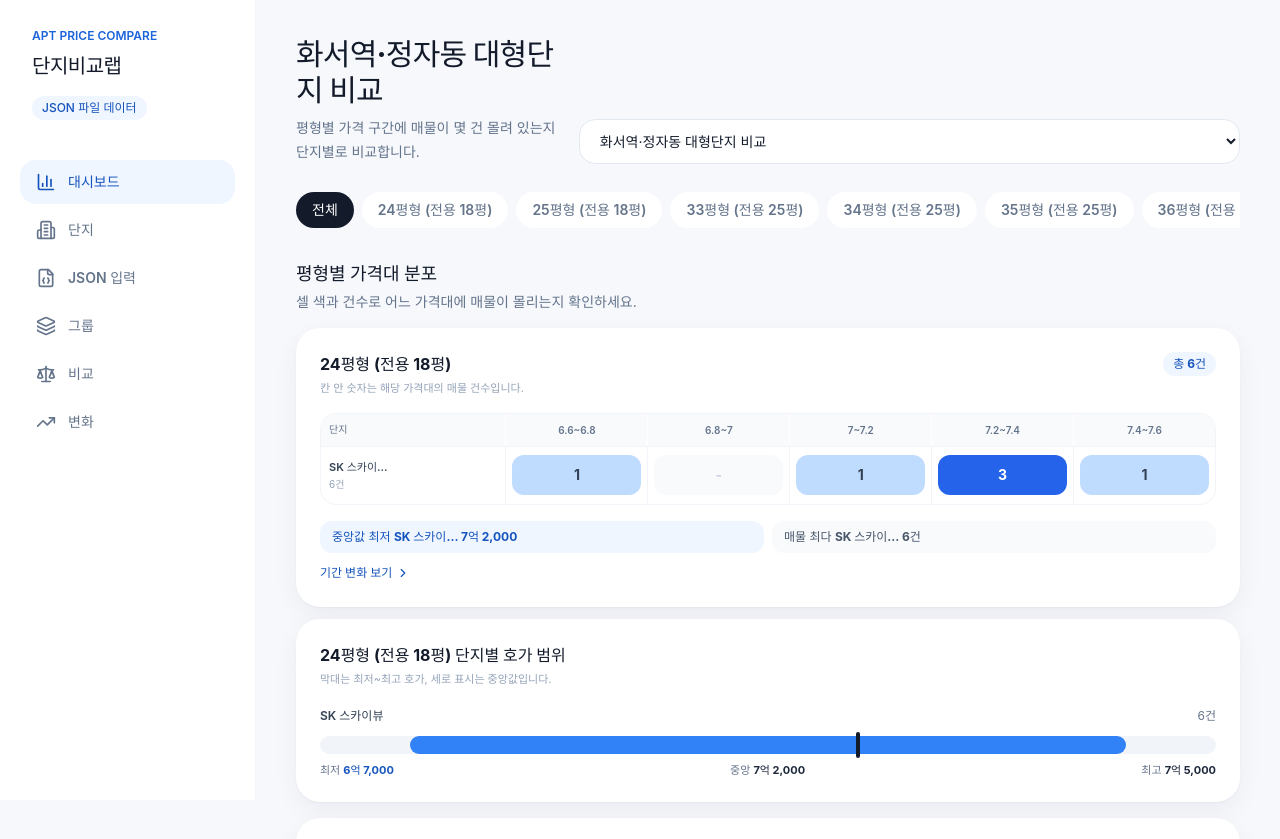
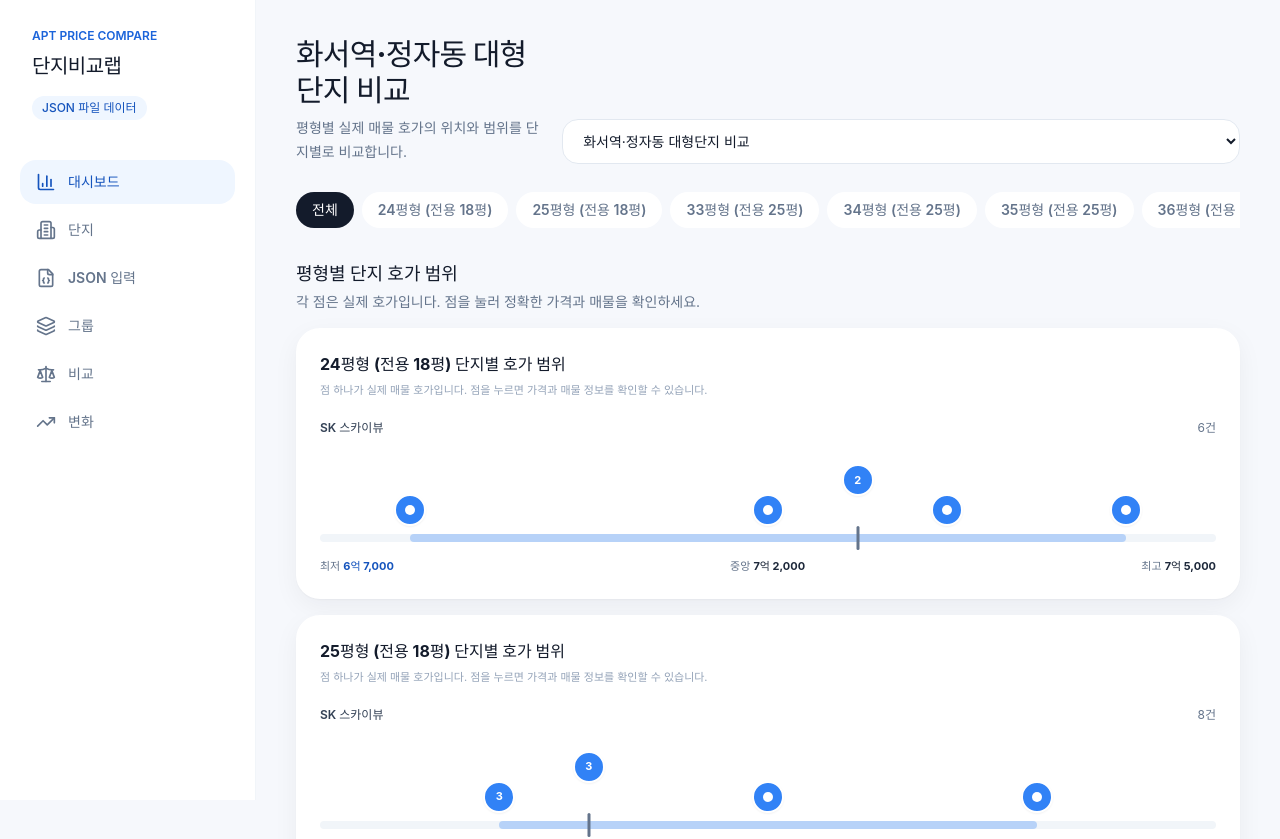
Before and after one commit to impaztt/apt, a React (Vite) app: page / in a window 1280 px wide. Shown: the top 839 px of the page. Built offline with nearby package versions, Linux system fonts and the light colour scheme.

Commit message:
Replace dashboard buckets with interactive price points

```diff
--- a/src/features/comparisons/components/PriceRangeSummary.tsx
+++ b/src/features/comparisons/components/PriceRangeSummary.tsx
@@ -1,10 +1,69 @@
-import type { ListingAreaSummary } from '../../listings/types';
+import { useState } from 'react';
+import type { ApartmentListing, ListingAreaSummary } from '../../listings/types';
+import { formatDate } from '../../../shared/utils/date';
 import { formatPrice } from '../../../shared/utils/price';
+import { getAreaGroup } from '../../../shared/utils/area';
 import { Card } from '../../../shared/components/Card';
 
 const COLORS = ['#3182f6', '#8b5cf6', '#16a34a', '#f97316'];
 
-export function PriceRangeSummary({ summaries, title = '단지별 호가 범위' }: { summaries: ListingAreaSummary[]; title?: string }) {
+type PricedListing = ApartmentListing & { price: number };
+
+interface PriceMarker {
+  key: string;
+  price: number;
+  listings: PricedListing[];
+  lane: number;
+}
+
+function createMarkers(
+  summary: ListingAreaSummary,
+  listings: ApartmentListing[],
+  position: (price: number) => number,
+): PriceMarker[] {
+  const grouped = new Map<number, PricedListing[]>();
+
+  listings
+    .filter(
+      (listing): listing is PricedListing =>
+        listing.complex_id === summary.complex_id &&
+        listing.deal_type === '매매' &&
+        listing.price !== null &&
+        getAreaGroup(listing) === summary.area_group,
+    )
+    .sort((a, b) => a.price - b.price)
+    .forEach((listing) => {
+      const samePrice = grouped.get(listing.price) ?? [];
+      samePrice.push(listing);
+      grouped.set(listing.price, samePrice);
+    });
+
+  const laneEnds: number[] = [];
+  return [...grouped.entries()].map(([price, samePrice]) => {
+    const point = position(price);
+    let lane = laneEnds.findIndex((endPoint) => point - endPoint >= 11);
+    if (lane === -1) lane = laneEnds.length;
+    laneEnds[lane] = point;
+
+    return {
+      key: `${summary.complex_id}:${summary.area_group}:${price}`,
+      price,
+      listings: samePrice,
+      lane,
+    };
+  });
+}
+
+export function PriceRangeSummary({
+  summaries,
+  title = '단지별 호가 범위',
+  listings,
+}: {
+  summaries: ListingAreaSummary[];
+  title?: string;
+  listings?: ApartmentListing[];
+}) {
+  const [selectedMarkerKey, setSelectedMarkerKey] = useState<string | null>(null);
   if (!summaries.length) return null;
   const minimum = Math.min(...summaries.map((summary) => summary.min_price));
   const maximum = Math.max(...summaries.map((summary) => summary.max_price));
@@ -12,20 +71,65 @@ export function PriceRangeSummary({ summaries, title = '단지별 호가 범위'
   const start = Math.max(0, minimum - padding);
   const end = maximum + padding;
   const position = (price: number) => ((price - start) / (end - start || 1)) * 100;
+  const interactive = Boolean(listings);
 
   return (
     <Card className="p-4 sm:p-6">
       <h2 className="text-base font-bold">{title}</h2>
-      <p className="mt-1 text-[11px] text-slate-400">막대는 최저~최고 호가, 세로 표시는 중앙값입니다.</p>
+      <p className="mt-1 text-[11px] leading-5 text-slate-400">
+        {interactive
+          ? '점 하나가 실제 매물 호가입니다. 점을 누르면 가격과 매물 정보를 확인할 수 있습니다.'
+          : '막대는 최저~최고 호가, 세로 표시는 중앙값입니다.'}
+      </p>
       <div className="mt-5 space-y-5">
         {summaries.map((summary, index) => {
           const color = COLORS[index % COLORS.length];
+          const markers = listings ? createMarkers(summary, listings, position) : [];
+          const laneCount = Math.max(1, ...markers.map((marker) => marker.lane + 1));
+          const activeMarker = markers.find((marker) => marker.key === selectedMarkerKey);
+
           return (
             <div key={summary.complex_id}>
               <div className="flex justify-between gap-3 text-xs">
                 <p className="truncate font-semibold text-slate-700">{summary.complex_name}</p>
                 <p className="shrink-0 text-slate-500">{summary.listing_count}건</p>
               </div>
+              {interactive ? (
+                <div className="relative mt-3" style={{ height: `${42 + laneCount * 30}px` }}>
+                  <span className="absolute bottom-2 left-0 right-0 h-2 rounded-full bg-slate-100" />
+                  <span
+                    className="absolute bottom-2 h-2 rounded-full opacity-30"
+                    style={{
+                      left: `${position(summary.min_price)}%`,
+                      width: `${Math.max(position(summary.max_price) - position(summary.min_price), 2)}%`,
+                      backgroundColor: color,
+                    }}
+                  />
+                  <span
+                    className="absolute bottom-0 h-6 w-[3px] -translate-x-1/2 rounded-full bg-slate-500"
+                    style={{ left: `${position(summary.median_price)}%` }}
+                    aria-hidden="true"
+                  />
+                  {markers.map((marker) => (
+                    <button
+                      key={marker.key}
+                      type="button"
+                      className={`absolute flex h-8 min-w-8 -translate-x-1/2 items-center justify-center rounded-full border-2 border-white px-1 text-[11px] font-bold text-white shadow-sm transition ${
+                        activeMarker?.key === marker.key ? 'ring-2 ring-slate-800 ring-offset-1' : ''
+                      }`}
+                      style={{
+                        left: `${position(marker.price)}%`,
+                        bottom: `${24 + marker.lane * 30}px`,
+                        backgroundColor: color,
+                      }}
+                      onClick={() => setSelectedMarkerKey(activeMarker?.key === marker.key ? null : marker.key)}
+                      aria-label={`${summary.complex_name} ${formatPrice(marker.price)} 매물 ${marker.listings.length}건 보기`}
+                    >
+                      {marker.listings.length > 1 ? marker.listings.length : <span className="h-2.5 w-2.5 rounded-full bg-white" />}
+                    </button>
+                  ))}
+                </div>
+              ) : (
                 <div className="relative mt-3 h-[18px] rounded-full bg-slate-100">
                   <span
                     className="absolute bottom-0 top-0 rounded-full"
@@ -40,11 +144,28 @@ export function PriceRangeSummary({ summaries, title = '단지별 호가 범위'
                     style={{ left: `${position(summary.median_price)}%` }}
                   />
                 </div>
+              )}
               <div className="mt-2 flex justify-between text-[11px] text-slate-500">
                 <span>최저 <strong className="text-brand-700">{formatPrice(summary.min_price)}</strong></span>
                 <span>중앙 <strong className="text-slate-800">{formatPrice(summary.median_price)}</strong></span>
                 <span>최고 <strong className="text-slate-800">{formatPrice(summary.max_price)}</strong></span>
               </div>
+              {activeMarker && (
+                <div className="mt-3 rounded-2xl bg-slate-50 p-3">
+                  <div className="flex items-center justify-between gap-3">
+                    <strong className="metric-number text-sm text-brand-700">{formatPrice(activeMarker.price)}</strong>
+                    <span className="text-[11px] font-semibold text-slate-500">{activeMarker.listings.length}건</span>
+                  </div>
+                  <div className="mt-2 space-y-1.5 text-xs text-slate-600">
+                    {activeMarker.listings.map((listing) => (
+                      <p key={listing.id} className="flex justify-between gap-3">
+                        <span>{listing.building_no ?? '동 미입력'} · {listing.floor_text ?? '층 미입력'} · {listing.direction ?? '방향 미입력'}</span>
+                        <span className="shrink-0 text-slate-400">{formatDate(listing.verified_date)}</span>
+                      </p>
+                    ))}
+                  </div>
+                </div>
+              )}
             </div>
           );
         })}
--- a/src/pages/DashboardPage.tsx
+++ b/src/pages/DashboardPage.tsx
@@ -1,8 +1,6 @@
 import { useEffect, useState } from 'react';
 import { Link } from 'react-router-dom';
 import { TrendingUp } from 'lucide-react';
-import { ListingDotsDisclosure } from '../features/comparisons/components/ListingDotsDisclosure';
-import { PriceDistributionMatrix } from '../features/comparisons/components/PriceDistributionMatrix';
 import { PriceRangeSummary } from '../features/comparisons/components/PriceRangeSummary';
 import { summarizeListings } from '../features/listings/statistics';
 import type { AreaSelection } from '../features/listings/types';
@@ -54,7 +52,7 @@ export function DashboardPage() {
     <div className="space-y-5 sm:space-y-7">
       <PageHeader
         title={activeGroup?.name ?? '호가 분포 대시보드'}
-        description="평형별 가격 구간에 매물이 몇 건 몰려 있는지 단지별로 비교합니다."
+        description="평형별 실제 매물 호가의 위치와 범위를 단지별로 비교합니다."
         action={
           <select
             className="field-control mt-0 w-full sm:min-w-[240px]"
@@ -78,48 +76,31 @@ export function DashboardPage() {
             <section className="space-y-4">
               <div className="flex items-center justify-between">
                 <div>
-                  <h2 className="text-lg font-bold">평형별 가격대 분포</h2>
-                  <p className="mt-1 text-sm text-slate-500">셀 색과 건수로 어느 가격대에 매물이 몰리는지 확인하세요.</p>
+                  <h2 className="text-lg font-bold">평형별 단지 호가 범위</h2>
+                  <p className="mt-1 text-sm text-slate-500">각 점은 실제 호가입니다. 점을 눌러 정확한 가격과 매물을 확인하세요.</p>
                 </div>
               </div>
               {areaOptions.map((option) => {
                 const areaSummaries = summarizeListings(listings, complexes, option.key, complexIds);
                 return (
                   <div key={option.key} className="space-y-3">
-                    <PriceDistributionMatrix
-                      listings={listings}
-                      complexes={complexes}
-                      complexIds={complexIds}
-                      areaGroup={option.key}
-                      title={option.label}
-                      trendsLink={`/trends?area=${encodeURIComponent(option.key)}`}
-                    />
-                    <PriceRangeSummary summaries={areaSummaries} title={`${option.label} 단지별 호가 범위`} />
+                    <PriceRangeSummary summaries={areaSummaries} listings={listings} title={`${option.label} 단지별 호가 범위`} />
                   </div>
                 );
               })}
             </section>
           ) : (
             <>
-              <PriceDistributionMatrix
-                listings={listings}
-                complexes={complexes}
-                complexIds={complexIds}
-                areaGroup={areaGroup}
-                title={`${scopeLabel} 가격대별 매물 분포`}
-                trendsLink={`/trends?area=${encodeURIComponent(areaGroup)}`}
-              />
-              <PriceRangeSummary summaries={summaries} />
-              <ListingDotsDisclosure listings={listings} complexes={complexes} complexIds={complexIds} areaGroup={areaGroup} />
+              <PriceRangeSummary summaries={summaries} listings={listings} title={`${scopeLabel} 단지별 실제 호가`} />
             </>
           )}
 
           <section className="space-y-3">
             <div className="grid grid-cols-2 gap-2.5 lg:grid-cols-4">
               <MetricCard label="비교 단지" value={`${complexIds.length}개`} note={`매매 매물 ${saleListings.length}건`} />
-              <MetricCard label={`${scopeLabel} 매물`} value={`${selectedListings.length}건`} note="가격 구간 분포 기준" />
+              <MetricCard label={`${scopeLabel} 매물`} value={`${selectedListings.length}건`} note="표시된 실제 호가 수" />
               {areaGroup === 'all' ? (
-                <MetricCard label="등록 평형" value={`${areaOptions.length}개`} note="평형별 분포 확인" />
+                <MetricCard label="등록 평형" value={`${areaOptions.length}개`} note="평형별 범위 확인" />
               ) : (
                 <MetricCard label={`${scopeLabel} 최저가`} value={formatPrice(lowest)} tone="blue" note="현재 관측 최저 호가" />
               )}
```
Lines whose indentation alone changed are shown as unchanged.
